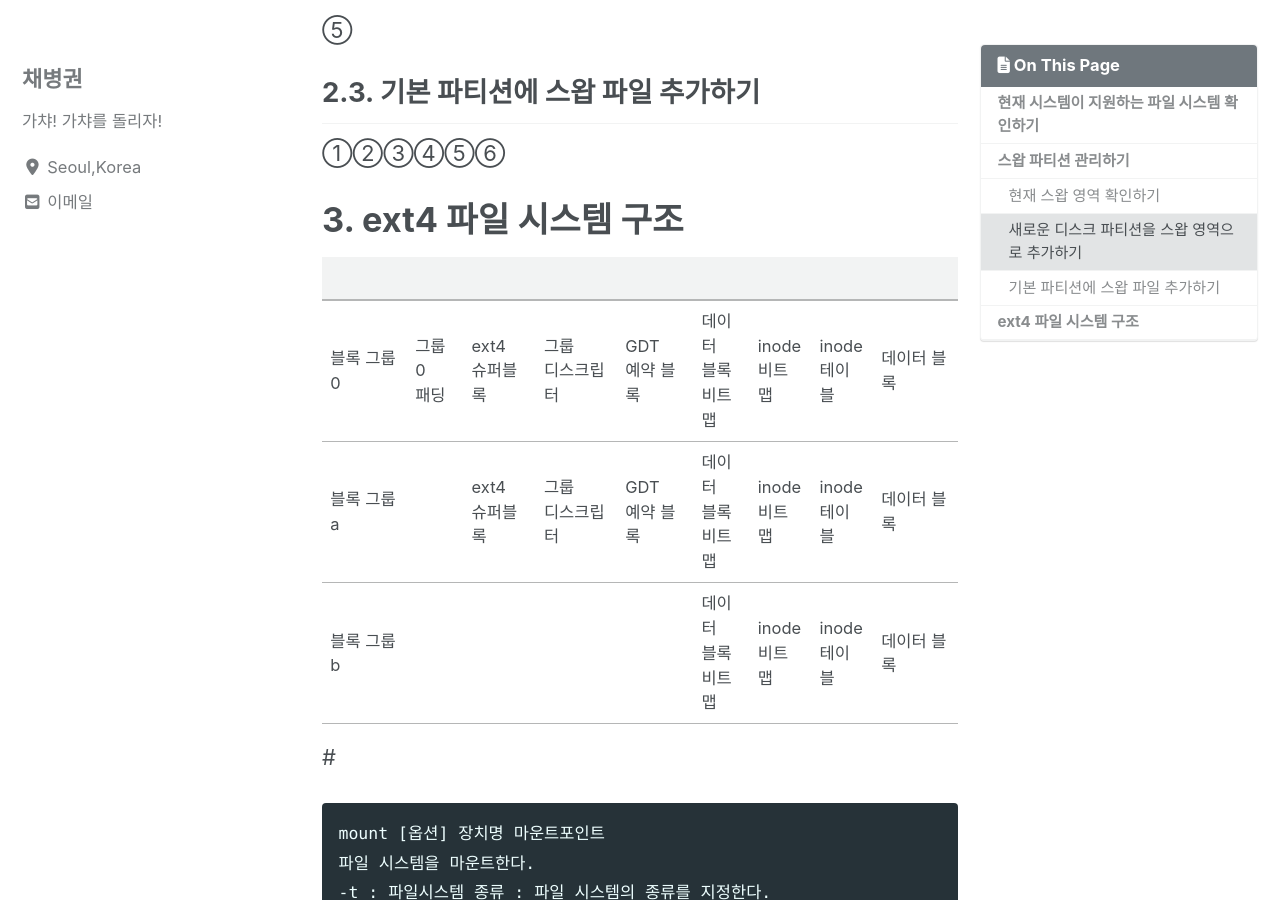
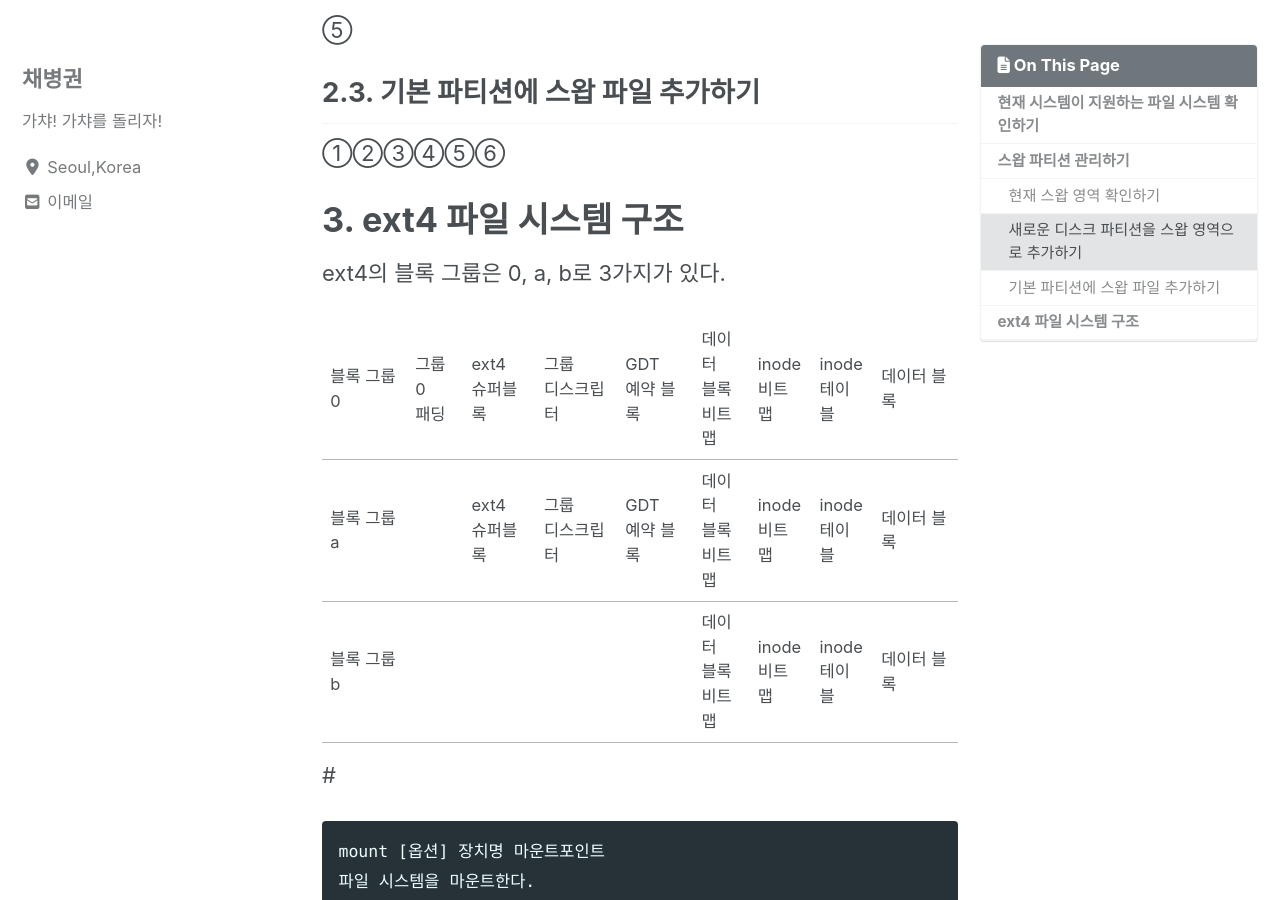
Before and after one commit to ByeongGwonChae/mynotebook, a Jekyll site: the page built from _posts/리눅스/2020-02-26-리눅스-mount.md, in a window 1280 px wide and 900 px high, scrolled down 1718 px. Built offline with Jekyll 4.4.1, drawn with Linux system fonts in a browser that asks for light colours; cached includes are drawn as plain includes; nearby versions of some CDN libraries.

Commit message:
Update 2020-02-26-리눅스-mount.md

```diff
--- a/_posts/리눅스/2020-02-26-리눅스-mount.md
+++ b/_posts/리눅스/2020-02-26-리눅스-mount.md
@@ -49,8 +49,8 @@ swapon -s
 
 # ext4 파일 시스템 구조
 
-|||||||||
-|-|-|-|-|-|-|-|-|
+ext4의 블록 그룹은 0, a, b로 3가지가 있다.
+
 |블록 그룹 0|그룹 0<br>패딩|ext4<br>슈퍼블록|그룹<br>디스크립터|GDT<br>예약 블록|데이터<br>블록<br>비트맵|inode<br>비트맵|inode<br>테이블|데이터 블록|
 |블록 그룹 a| |ext4<br>슈퍼블록|그룹<br>디스크립터|GDT<br>예약 블록|데이터<br>블록<br>비트맵|inode<br>비트맵|inode<br>테이블|데이터 블록|
 |블록 그룹 b| | | | |데이터<br>블록<br>비트맵|inode<br>비트맵|inode<br>테이블|데이터 블록|
```
